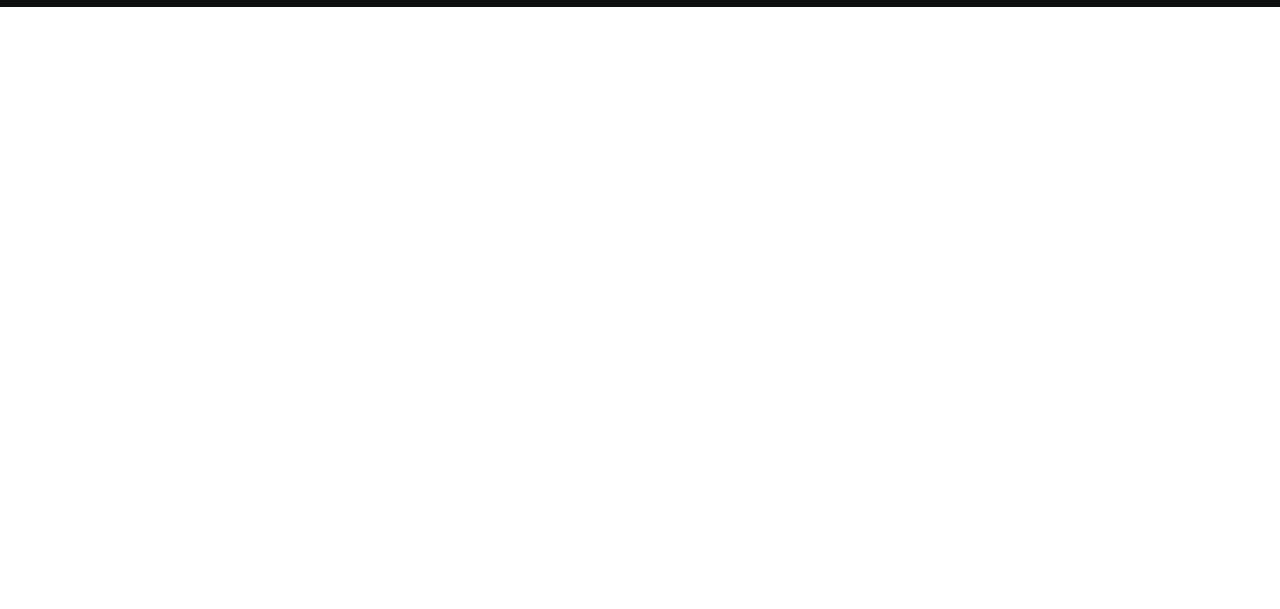
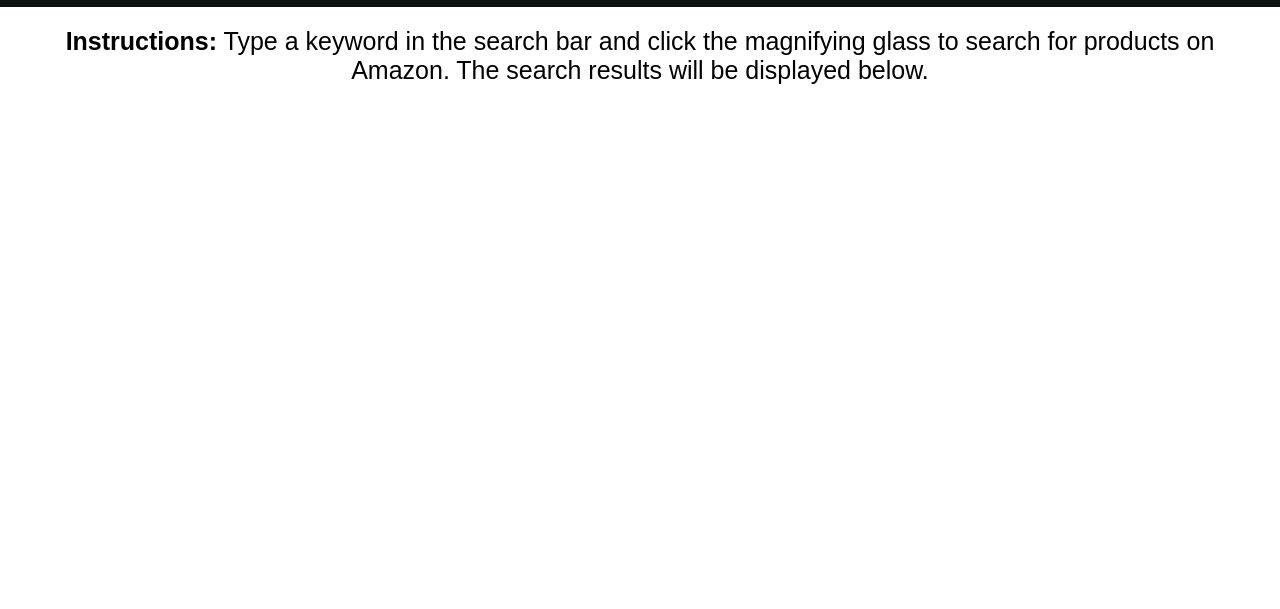
Before and after one commit to Colledev/Scrape-Amazon, a plain HTML site: page frontend/index.html in a window 1280 px wide. Shown: the part 112-721 px from the top of the page. Drawn offline with Linux system fonts and the light colour scheme.

Commit message:
implementing intructions main page

```diff
--- a/frontend/index.html
+++ b/frontend/index.html
@@ -32,6 +32,14 @@
         />
       </div>
     </div>
+    <div class="position-Instructions">
+      <p class="Instructions">
+        <strong>Instructions:</strong>
+        Type a keyword in the search bar and click the magnifying glass to
+        search for products on Amazon. The search results will be displayed
+        below.
+      </p>
+    </div>
     <div id="results" class="product-list"></div>
     <div class="footer">
       <p class="developer">Developed by: Gabriel Colle</p>
--- a/frontend/styles.css
+++ b/frontend/styles.css
@@ -148,3 +148,17 @@
   padding: 0 10px;
   width: 40px;
 }
+
+.position-Instructions {
+  display: flex;
+  flex-direction: column;
+  justify-content: center;
+  align-items: center;
+}
+
+.Instructions {
+  font-size: 25px;
+  text-align: center;
+  margin: 5px 0;
+  padding: 15px;
+}
```
